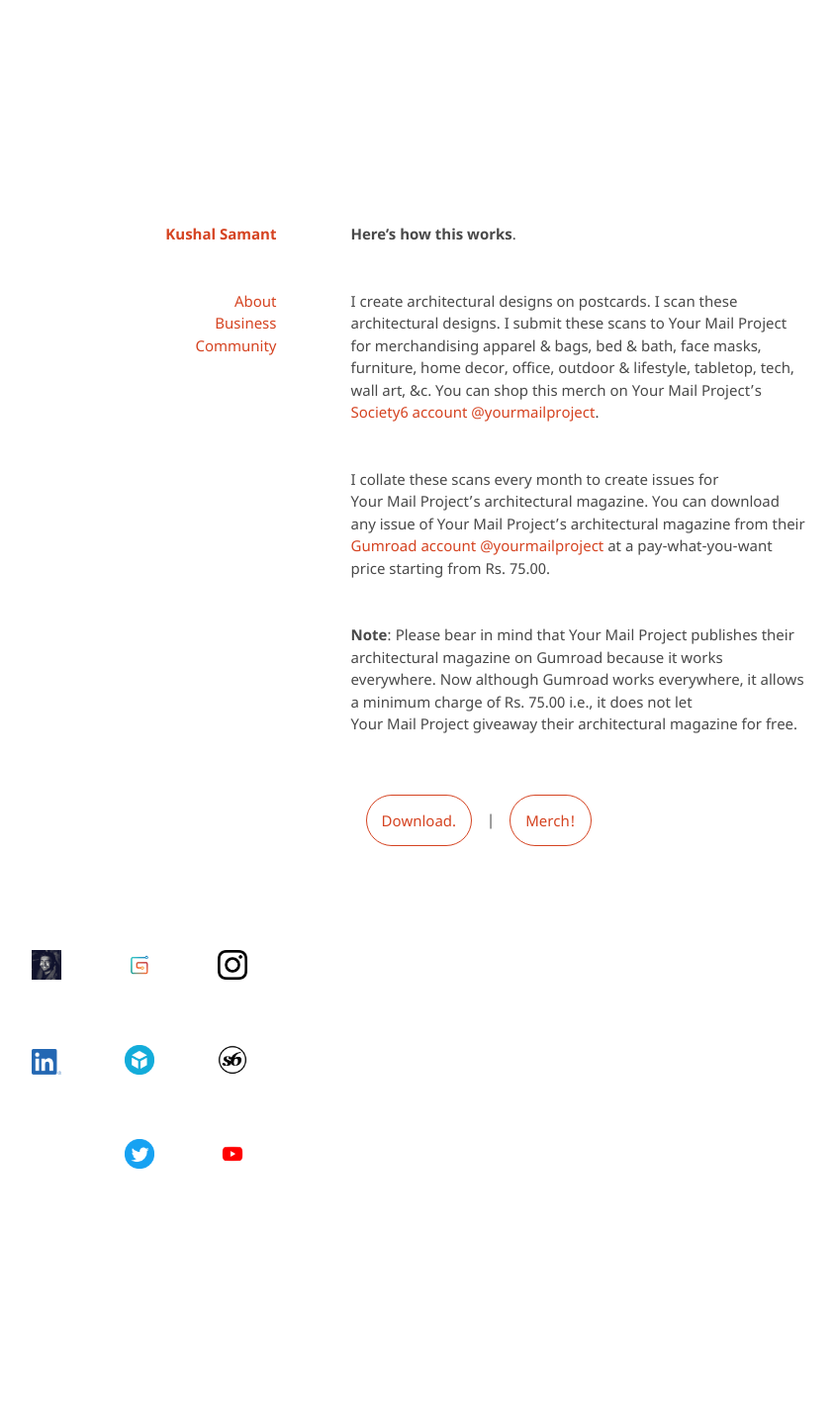
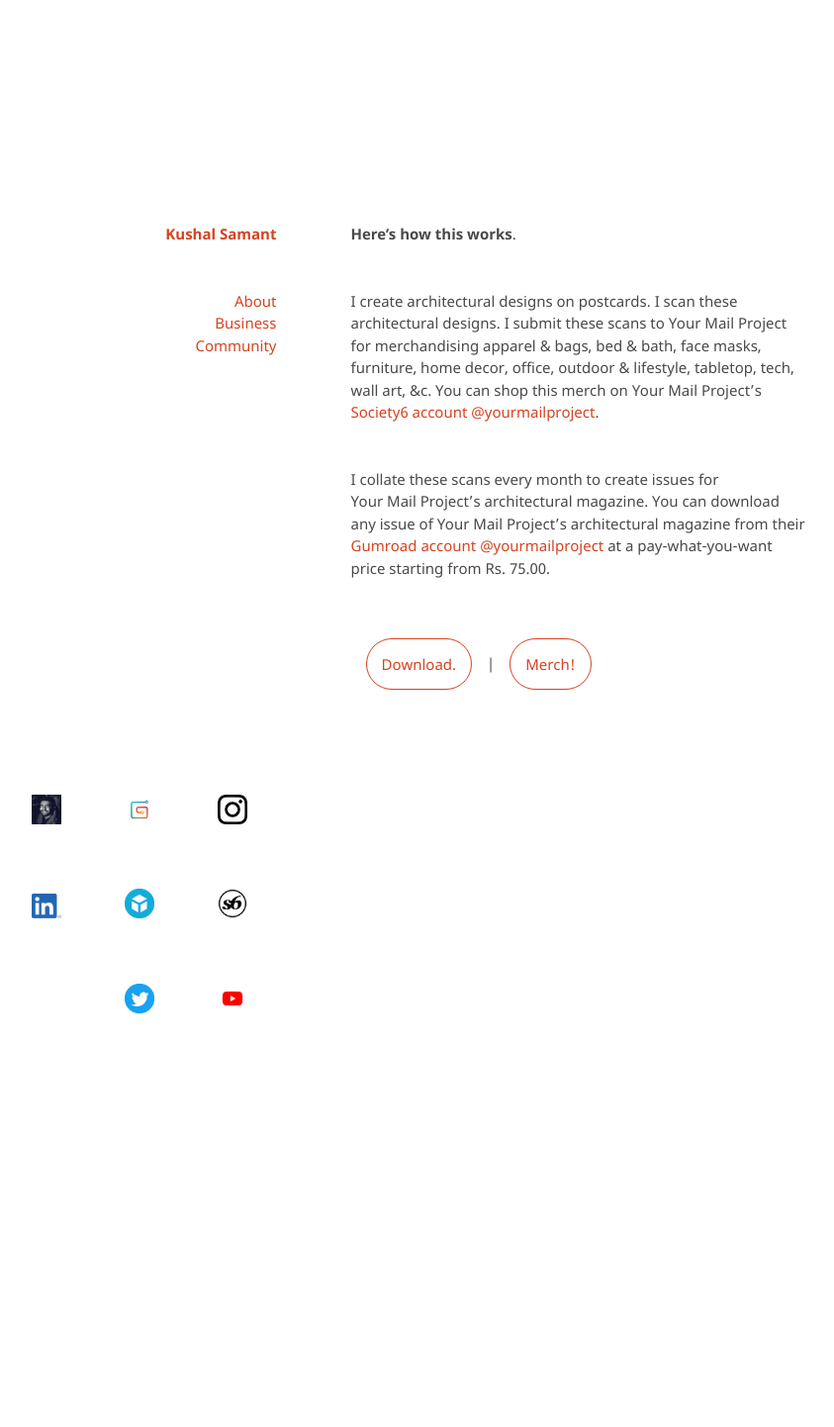
Before and after one commit to kvshvlin/kvshvlin.github.io, a Jekyll site: the page built from here'showthisworks.md, in a window 1280 px wide. Shown: the whole page at 99% size, without its empty margins (239-1082 px from the left). Built offline with Jekyll 4.4.1, drawn with Linux system fonts in a browser that asks for light colours; our own code applies the rules of GitHub Pages for plain Markdown files; after the commit the page ends 1284 px from its top, so only the background shows below that.

Commit message:
Update here'showthisworks.md

```diff
--- a/here'showthisworks.md
+++ b/here'showthisworks.md
@@ -3,8 +3,6 @@
 I create architectural designs on postcards. I scan these architectural designs. I submit these scans to Your&nbsp;Mail&nbsp;Project for merchandising apparel & bags, bed & bath, face masks, furniture, home decor, office, outdoor & lifestyle, tabletop, tech, wall art, &c. You can shop this merch on Your&nbsp;Mail&nbsp;Project's <a href="https://www.society6.com/yourmailproject" rel="noopener noreferrer" target="_blank">Society6 account @yourmailproject</a>.
 
 I collate these scans every month to create issues for Your&nbsp;Mail&nbsp;Project's architectural magazine. You can download any issue of Your&nbsp;Mail&nbsp;Project's architectural magazine from their <a href="https://www.gum.co/yourmailproject" rel="noopener noreferrer" target="_blank">Gumroad account @yourmailproject</a> at a pay-what-you-want price starting from Rs.&nbsp;75.00.
-
-**Note**: Please bear in mind that Your&nbsp;Mail&nbsp;Project publishes their architectural magazine on Gumroad because it works everywhere. Now although Gumroad works everywhere, it allows a minimum charge of Rs.&nbsp;75.00 i.e., it does not let Your&nbsp;Mail&nbsp;Project giveaway their architectural magazine for free.
 
 <div class="roadmap-spacer-1"></div>
 
```
